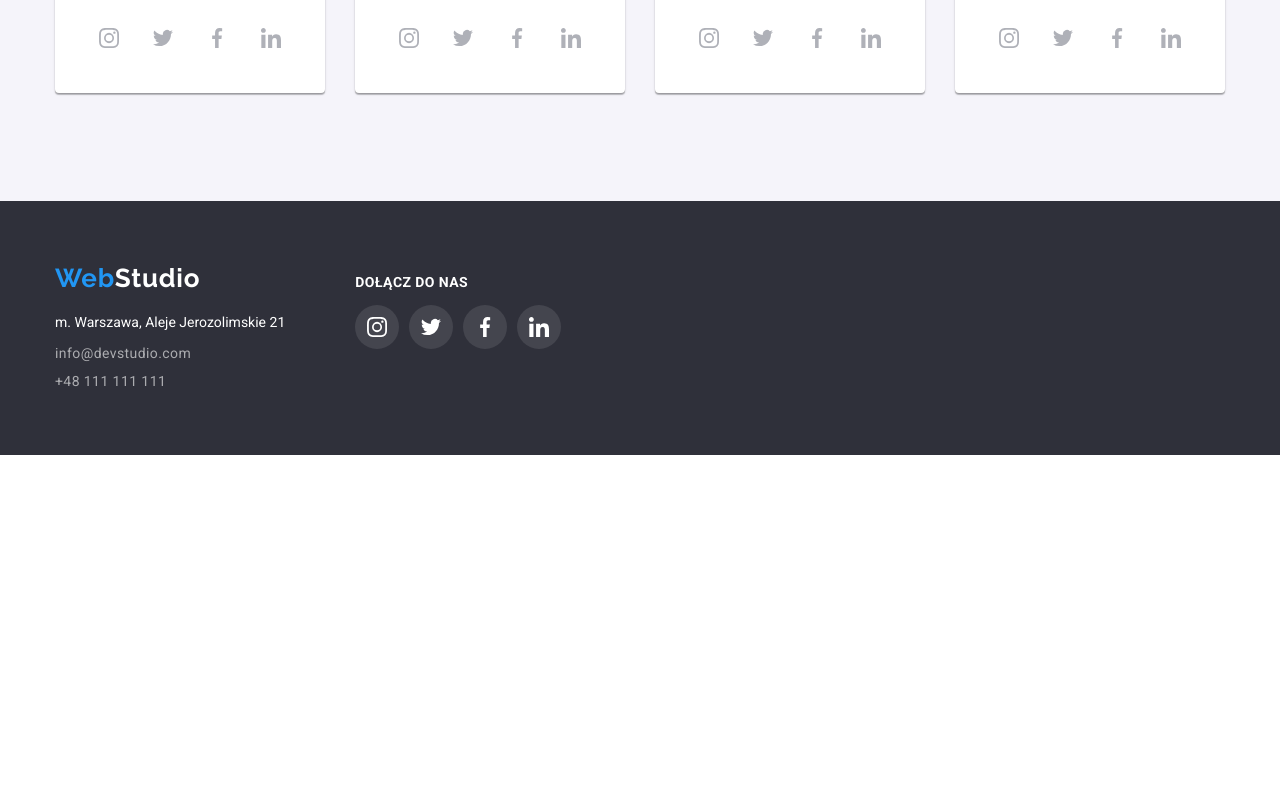
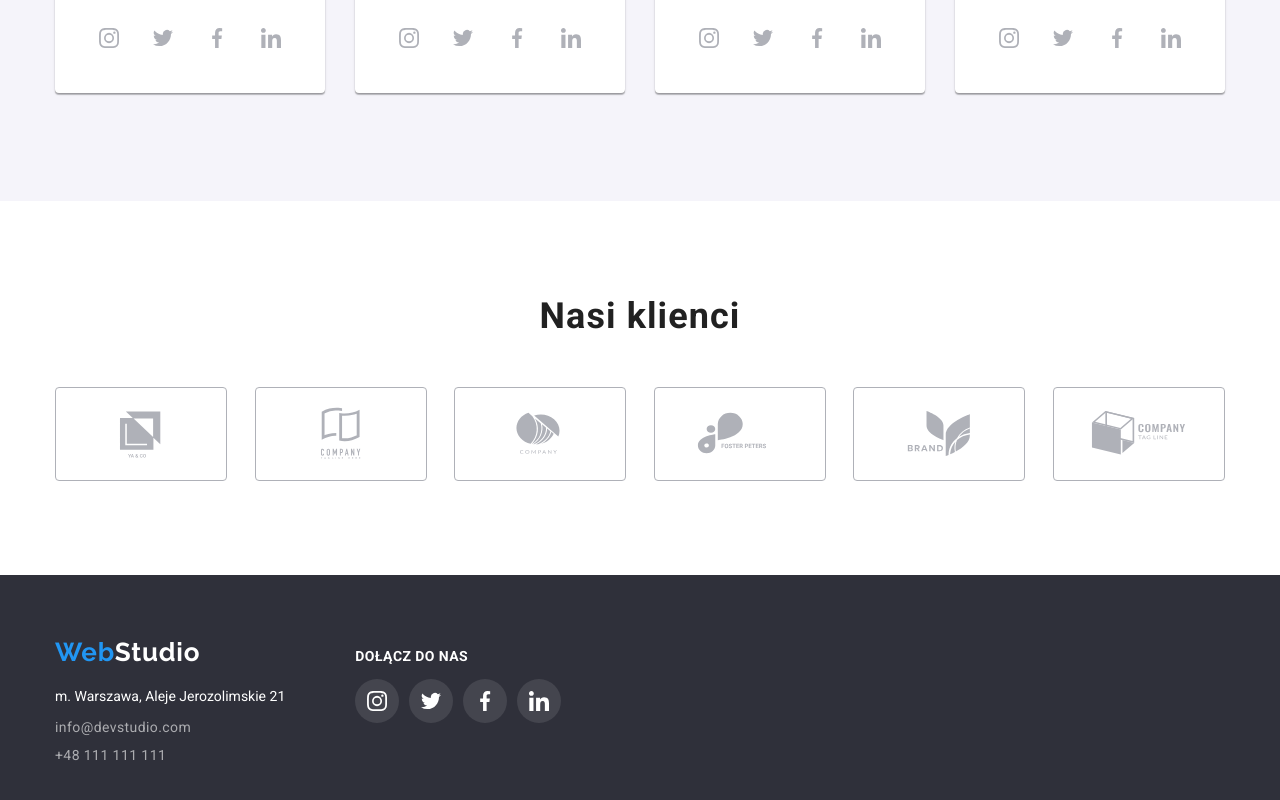
Before and after one commit to AgataWo/goit-markup-hw-04, a plain HTML site: page index.html in a window 1280 px wide. Shown: the part 2224-3024 px from the top of the page. Before the commit the page ends 2679 px from the top, so only its background shows below. Drawn offline with nearby package versions, Linux system fonts and the light colour scheme.

Commit message:
Clients section

```diff
--- a/css/style.css
+++ b/css/style.css
@@ -268,7 +268,7 @@ body {
 }
 
 .member-icon {
-  fill: #AFB1B8;
+  fill: #afb1b8;
   background-color: white;
   border-radius: 50%;
 }
@@ -351,13 +351,15 @@ body {
 
 .description-item:last-child,
 .specialities-item:last-child,
-.member:last-child {
+.member:last-child,
+.client:last-child {
   padding-right: 0;
   margin-right: 0;
 }
 .description-item:first-child,
 .specialities-item:first-child,
-.member:first-child {
+.member:first-child,
+.client:first-child {
   padding-left: 0;
   margin-left: 0;
 }
@@ -382,11 +384,38 @@ body {
   text-align: center;
 }
 
+/* CLIENTS SECTION */
+
+.clients-items {
+  list-style: none;
+  display: flex;
+  justify-content: space-between;
+}
+
+.client-icon {
+  border: 1px solid rgba(175, 177, 184, 1);
+  border-radius: 4px;
+  display: flex;
+  justify-content: center;
+  align-items: center;
+  fill: #afb1b8;
+  padding: 16px 32px;
+}
+
+.client-icon:hover {
+  border-color: #2196F3;
+fill: #2196F3;
+cursor: pointer;
+}
+
+
+
+
+/* FOOTER **************************************************************************************************** */
+
 .address {
   font-style: normal;
 }
-
-/* FOOTER  */
 
 .footer {
   background-color: #2f303a;
--- a/index.html
+++ b/index.html
@@ -249,6 +249,55 @@
                 </div>
             </div>
         </section>
+        <!--  -->
+        <section class="clients section">
+            <h2 class="h-second">Nasi klienci</h2>
+            <ul class="container clients-items">
+                <li class="client-item">
+                    <div class="client-icon">
+                        <svg width='106' height="60">
+                            <use href="images/icons.svg#icon-YaAndCo"></use>
+                        </svg>
+                    </div>
+                </li>
+                <li class="client-item">
+                    <div class="client-icon">
+                        <svg width='106' height="60">
+                            <use href="images/icons.svg#icon-CompanyTaglineHere"></use>
+                        </svg>
+                    </div>
+                </li>
+                <li class="client-item">
+                    <div class="client-icon">
+                        <svg width='106' height="60">
+                            <use href="images/icons.svg#icon-Company"></use>
+                        </svg>
+                    </div>
+                </li>
+                <li class="client-item">
+                    <div class="client-icon">
+                        <svg width='106' height="60">
+                            <use href="images/icons.svg#icon-FosterPeters"></use>
+                        </svg>
+                    </div>
+                </li>
+                <li class="client-item">
+                    <div class="client-icon">
+                        <svg width='106' height="60">
+                            <use href="images/icons.svg#icon-Brand"></use>
+                        </svg>
+                    </div>
+                </li>
+                <li class="client-item">
+                    <div class="client-icon">
+                        <svg width='106' height="60">
+                            <use href="images/icons.svg#icon-CompanyTagLine"></use>
+                        </svg>
+                    </div>
+                </li>
+
+            </ul>
+        </section>
 
     </main>
     <footer class="footer">
```
Lines whose indentation alone changed are shown as unchanged.
